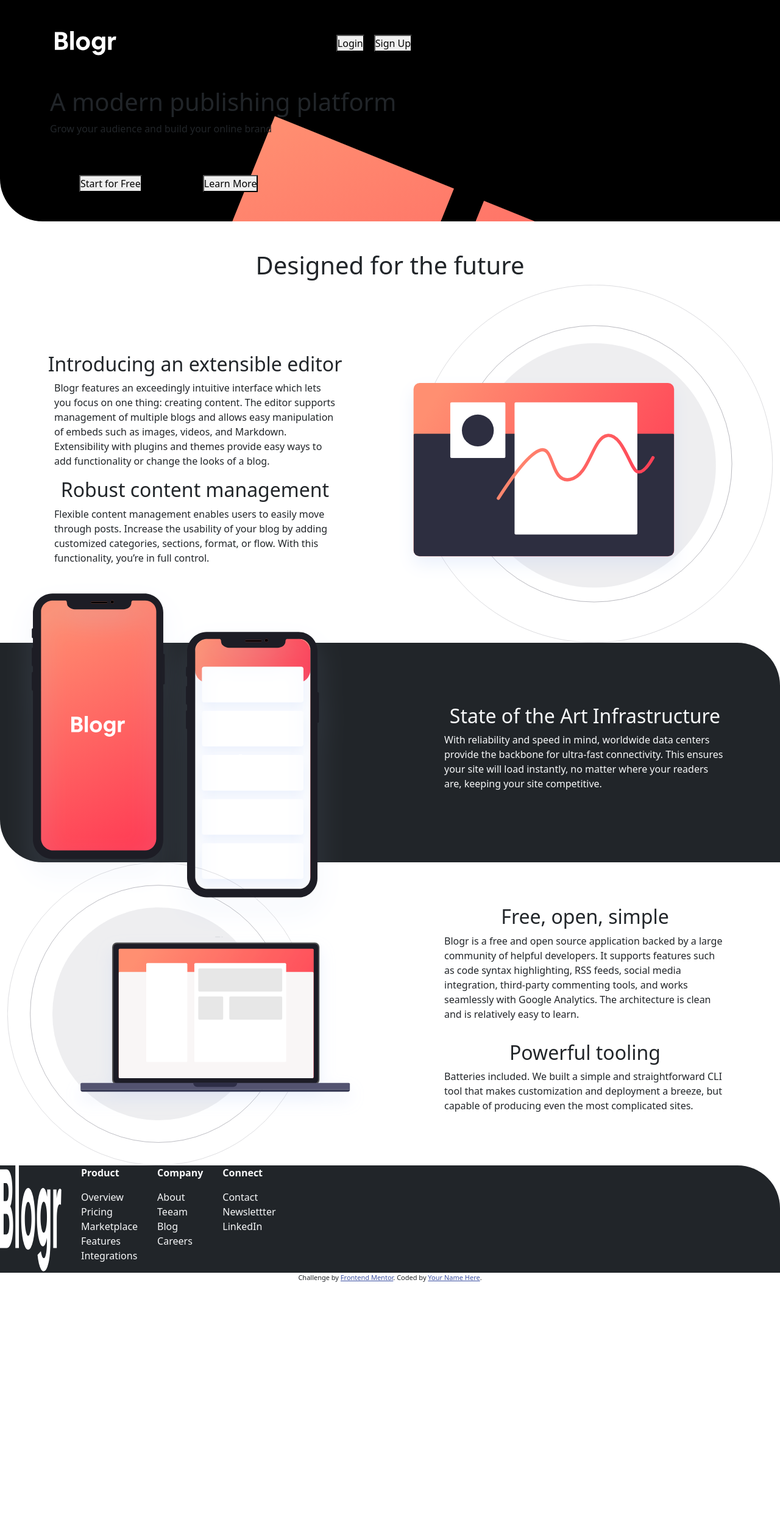
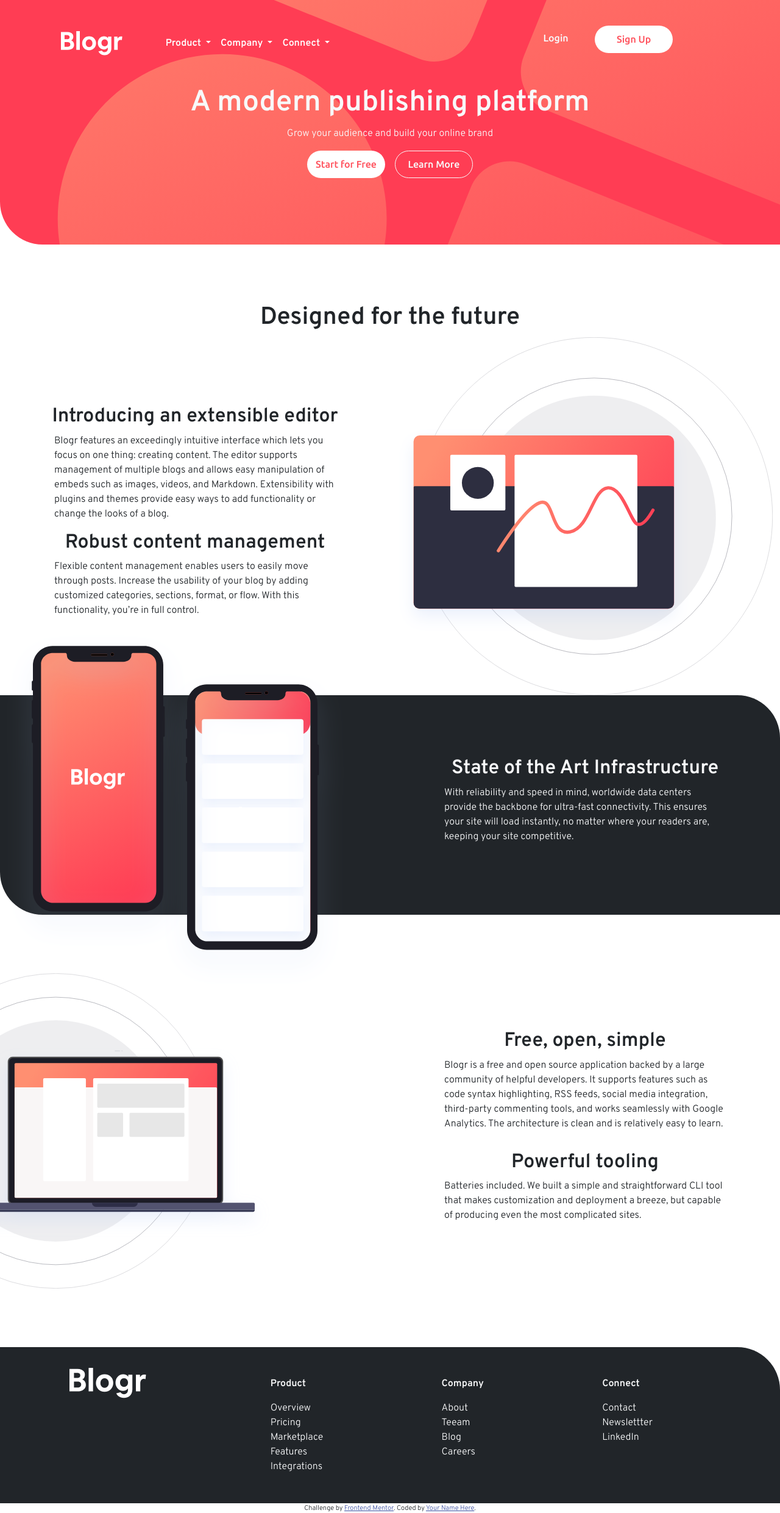
Before and after one commit to black-hole-digital-solutions/blogr-landing, a plain HTML site: page index.html in a window 1280 px wide. Shown: the whole page at 61% size. Before the commit the page ends 2104 px from the top, so only its background shows below. Drawn offline with nearby package versions, Linux system fonts and the light colour scheme.

Commit message:
updated styling

```diff
--- a/index.html
+++ b/index.html
@@ -10,6 +10,10 @@
   <link href="https://cdn.jsdelivr.net/npm/bootstrap@5.1.3/dist/css/bootstrap.min.css" rel="stylesheet" integrity="sha384-1BmE4kWBq78iYhFldvKuhfTAU6auU8tT94WrHftjDbrCEXSU1oBoqyl2QvZ6jIW3" crossorigin="anonymous">
 <link rel="stylesheet" href="style.css"></link>
 
+  <!-- fonts -->
+  <link rel="preconnect" href="https://fonts.googleapis.com">
+<link rel="preconnect" href="https://fonts.gstatic.com" crossorigin>
+<link href="https://fonts.googleapis.com/css2?family=Overpass:wght@300;600&family=Ubuntu:wght@400;500;700&display=swap" rel="stylesheet">
   <!-- Feel free to remove these styles or customise in your own stylesheet 👍 -->
   <style>
     .attribution { font-size: 11px; text-align: center; }
@@ -19,17 +23,20 @@
 <body>
      <!-- Navigation -->
 
+
+
      <section id="nav-bar">
 
-      <nav class="navbar navbar-expand-lg navbar-light ">
+      <nav class="navbar navbar-expand-lg navbar-light">
+        <div class="container-fluid">
         <a class="navbar-brand logo" href="#"><img src="images/logo.svg" alt="logo"></a>
-        <button class="navbar-toggler" type="button" data-toggle="collapse" data-target="#navbarNavDropdown" aria-controls="navbarNavDropdown" aria-expanded="false" aria-label="Toggle navigation">
+        <button class="navbar-toggler" type="button" data-bs-toggle="collapse" data-bs-target="#navbarNavDropdown" aria-controls="navbarNavDropdown" aria-expanded="false" aria-label="Toggle navigation">
           <span class="navbar-toggler-icon"></span>
         </button>
-        <div class="collapse navbar-collapse" id="navbarNavDropdown">
-          <ul class="navbar-nav">
-            <li class="nav-item dropdown">
-              <a class="nav-link dropdown-toggle" href="#" id="navbarDropdownMenuLink" data-toggle="dropdown" aria-haspopup="true" aria-expanded="false">
+        <div class="collapse navbar-collapse text-center fw-bold" id="navbarNavDropdown">
+          <ul class="navbar-nav w-100">
+            <li class="nav-item dropdown  d-flex align-items-center">
+              <a class="nav-link dropdown-toggle text-center text-white" href="#"  role="button" data-bs-toggle="dropdown" aria-expanded="false">
                 Product
               </a>
               <div class="dropdown-menu" aria-labelledby="navbarDropdownMenuLink">
@@ -39,8 +46,8 @@
               </div>
             </li>
 
-            <li class="nav-item dropdown">
-              <a class="nav-link dropdown-toggle" href="#" id="navbarDropdownMenuLink" data-toggle="dropdown" aria-haspopup="true" aria-expanded="false">
+            <li class="nav-item dropdown  d-flex align-items-center">
+              <a class="nav-link dropdown-toggle text-center text-white" href="#"  role="button" data-bs-toggle="dropdown" aria-expanded="false">
                 Company
               </a>
               <div class="dropdown-menu" aria-labelledby="navbarDropdownMenuLink">
@@ -50,8 +57,8 @@
               </div>
             </li>
 
-            <li class="nav-item dropdown">
-              <a class="nav-link dropdown-toggle" href="#" id="navbarDropdownMenuLink" data-toggle="dropdown" aria-haspopup="true" aria-expanded="false">
+            <li class="nav-item dropdown  d-flex align-items-center">
+              <a class="nav-link dropdown-toggle text-center text-white" href="#"  role="button" data-bs-toggle="dropdown" aria-expanded="false">
                 Connect
               </a>
               <div class="dropdown-menu" aria-labelledby="navbarDropdownMenuLink">
@@ -60,30 +67,61 @@
                 <a class="dropdown-item" href="#">Something else here</a>
               </div>
             </li>
-              <!-- buttons -->
-              <li class="nav-item active">
-                <a class="nav-link" href="#"><button>Login</button></a>
-              </li>
-
-              <li class="nav-item active">
-                <a class="nav-link" href="#"><button>Sign Up</button></a>
-              </li>
-
+            <div class="d-flex justify-content-end align-items-center w-25"></div>
+            <li class="d-flex align-items-center"><button class="btn text-light type-1 ms-5">Login</button></li>
+            <li class="d-flex align-items-center"><button class="btn type-2">Sign Up</button></li>
+          </div>
           </ul>
+        </div>
         </div>
       </nav>
 
+      <!-- <nav class="navbar navbar-expand-lg navbar-light">
+        <div class="container-fluid">
+          <a class="navbar-brand logo" href="#"><img src="images/logo.svg" alt="logo"></a>
+          <button class="navbar-toggler" type="button" data-bs-toggle="collapse" data-bs-target="#navbarNavDropdown" aria-controls="navbarNavDropdown" aria-expanded="false" aria-label="Toggle navigation">
+            <span class="navbar-toggler-icon"></span>
+          </button>
+          <div class="collapse navbar-collapse" id="navbarNavDropdown">
+            <ul class="navbar-nav">
+              <li class="nav-item">
+                <a class="nav-link active" aria-current="page" href="#">Home</a>
+              </li>
+              <li class="nav-item">
+                <a class="nav-link" href="#">Features</a>
+              </li>
+              <li class="nav-item">
+                <a class="nav-link" href="#">Pricing</a>
+              </li>
+              <li class="nav-item dropdown">
+                <a class="nav-link dropdown-toggle" href="#" id="navbarDropdownMenuLink" role="button" data-bs-toggle="dropdown" aria-expanded="false">
+                  Dropdown link
+                </a>
+                <ul class="dropdown-menu" aria-labelledby="navbarDropdownMenuLink">
+                  <li><a class="dropdown-item" href="#">Action</a></li>
+                  <li><a class="dropdown-item" href="#">Another action</a></li>
+                  <li><a class="dropdown-item" href="#">Something else here</a></li>
+                </ul>
+              </li>
+            </ul>
+          </div>
+        </div>
+      </nav> -->
+
       <!-- banner -->
-      <div id="banner" class="container">
+
+      <div id="banner" class="container d-flex flex-column justify-content-center text-light w-100 align-items-center">
         <h1>A modern publishing platform</h1>
         <p>Grow your audience and build your online brand</p>
-        <button class="m-5">Start for Free</button> <button class="m-5">Learn More</button>
+        <div class="container d-flex flex-row justify-content-center">
+         <button class="btn mx-2 type-2">Start for Free</button> <button class="btn border-light mx-2 text-light type-1">Learn More</button>
+        </div>
       </div>
     </section>
 
     <!-- site content -->
     <main>
-      <section id="section-1" class="d-flex justify-content-center flex-column" >
+      <section id="section-1" class="d-flex justify-content-center flex-column mt-5" >
         <h1 class="text-center mt-5">Designed for the future</h1>
           <div class="d-flex flex-row">
             <div class="container w-50 d-flex justify-content-center flex-column align-items-center">
@@ -120,8 +158,8 @@
       <section id="section-3" class="d-flex justify-content-center flex-column" >
 
           <div class="d-flex flex-row">
-            <div class="container w-50">
-              <img src="images/illustration-laptop-desktop.svg" alt="" class="img-fluid max-width: 100% height: auto">
+            <div id="image-container"class="w-50 d-flex justify-content-center my-5">
+              <img src="images/illustration-laptop-desktop.svg" alt="" class="img-fluid max-width: 100% height: auto my-5">
             </div>
 
             <div class="container w-50 d-flex justify-content-center flex-column align-items-center">
@@ -139,9 +177,10 @@
     </main>
 
     <!-- footer -->
-    <footer class="bg-dark text-light d-flex flex-row justify-content-space-around">
-      <img src="images/logo.svg" alt="logo">
-      <ul class="d-flex flex-column">
+    <footer class="bg-dark">
+      <div class="text-light d-flex flex-row justify-content-around footer-content">
+      <img class="logo"src="images/logo.svg" alt="logo" class="m-5">
+      <ul class="d-flex flex-column m-5">
         <li  class="fw-bold mb-3">Product</li>
         <li>Overview</li>
         <li>Pricing</li>
@@ -150,7 +189,7 @@
         <li>Integrations</li>
       </ul>
 
-      <ul class="d-flex flex-column">
+      <ul class="d-flex flex-column m-5">
         <li  class="fw-bold mb-3">Company</li>
         <li>About</li>
         <li>Teeam</li>
@@ -158,13 +197,13 @@
         <li>Careers</li>
       </ul>
 
-      <ul class="d-flex flex-column">
+      <ul class="d-flex flex-column m-5">
         <li  class="fw-bold mb-3">Connect</li>
         <li>Contact</li>
         <li>Newslettter</li>
         <li>LinkedIn</li>
       </ul>
-
+      </div>
     </footer>
 
   <!-- Product
@@ -248,6 +287,6 @@
     Coded by <a href="#">Your Name Here</a>.
   </div>
   <!-- scripts -->
-<script src="https://cdn.jsdelivr.net/npm/bootstrap@5.1.3/dist/js/bootstrap.bundle.min.js" integrity="sha384-ka7Sk0Gln4gmtz2MlQnikT1wXgYsOg+OMhuP+IlRH9sENBO0LRn5q+8nbTov4+1p" crossorigin="anonymous"></script>
+  <script src="https://cdn.jsdelivr.net/npm/bootstrap@5.0.2/dist/js/bootstrap.bundle.min.js" integrity="sha384-MrcW6ZMFYlzcLA8Nl+NtUVF0sA7MsXsP1UyJoMp4YLEuNSfAP+JcXn/tWtIaxVXM" crossorigin="anonymous"></script>
 </body>
 </html>
--- a/style.css
+++ b/style.css
@@ -1,18 +1,66 @@
 * {
     margin: 0;
     padding: 0;
+    font-family: 'Overpass', sans-serif;
 }
 
+body {
+    position:relative;
+    overflow:scroll;
+    width:100vw;
+}
+
+/* nav bar */
 .logo {
     margin: 3% 5% 3% 7%;
 }
 
 #nav-bar {
-    background-color:black;
+    background-color:hsl(353, 100%, 62%);
     background-image: url(images/bg-pattern-intro-desktop.svg);
-    background-size: cover;
+    background-size: 170%;
+    background-position: 35% 51%;
+    background-repeat: no-repeat;
     border-bottom-left-radius: 70px;
 }
+
+#nav-bar button {
+    border-radius: 25px;
+    height: 45px;
+    width: 128px;
+    margin-bottom: 10%;
+    font-family: 'Ubuntu', sans-serif;
+    font-weight: 500;
+}
+
+#banner h1 {
+    font-weight: 600;
+    font-size: 3rem;
+}
+
+.type-2 {
+    background-color:white;
+    color: hsl(356, 100%, 66%);
+}
+
+.type-1:hover {
+    background-color:white;
+    color: hsl(356, 100%, 66%)!important;
+    border: 1px solid white;
+}
+
+.type-2:hover {
+    background-color: transparent;
+    color:white;
+    border: 1px solid white;
+}
+
+/* main */
+
+main h1, h2 {
+    font-weight: 600;
+}
+
 
 #section-2 {
     height: 360px;
@@ -20,10 +68,50 @@
     border-bottom-left-radius: 70px;
 }
 
+#image-container {
+    position: relative;
+    left: -13%;
+    /* overflow: hidden; */
+}
+/* footer */
+
 footer {
     border-top-right-radius: 70px;
+
 }
 
 footer li {
     list-style: none;
 }
+
+footer div {
+    width: 90%;
+}
+
+footer .logo {
+    height:50px;
+}
+
+@media only screen and (max-width: 990px) {
+     body {
+        max-width: 100%;
+        min-width: 100%;
+    }
+    #banner h1 {
+        font-weight: 600;
+        font-size: 2rem;
+    }
+
+    li .type-1 {
+        color: black !important;
+    }
+
+    .dropdown-menu {
+        color: black;
+        font-weight: bold !important;
+    }
+
+    .navbar-collapse {
+        background-color:white;
+    }
+}
```
